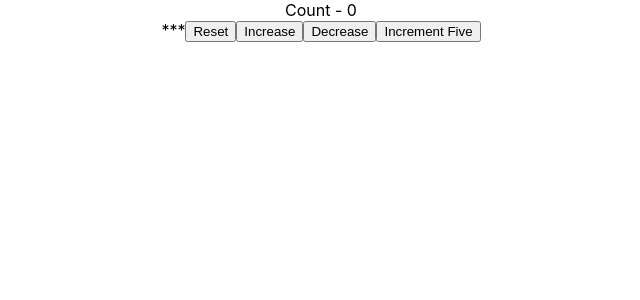
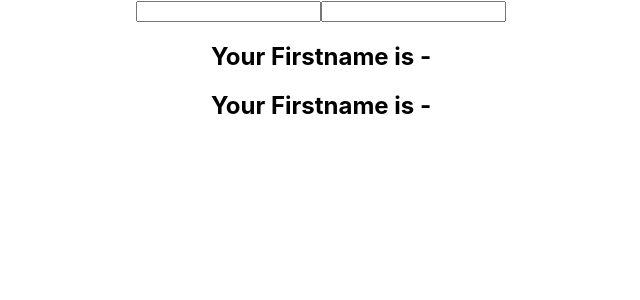
Before and after one commit to siegfred14/react-hooks, a React (Create React App) app: page / in a window 1280 px wide. Shown: the top 300 px of the page, without its empty margins (319-959 px from the left). Built offline with nearby package versions, Linux system fonts and the light colour scheme.

Commit message:
implementing objects as parameter in the useState hook

```diff
--- a/src/App.js
+++ b/src/App.js
@@ -3,12 +3,13 @@
 import ClassCounter from "./components/ClassCounter";
 import HookCounter from "./components/HookCounter";
 import HookCounterTwo from "./components/HookCounterTwo";
+import HookCounterThree from "./components/HookCounterThree";
 
 function App() {
   return (
     <div className="App">
       {/* <ClassCounter /> */}
-      <HookCounterTwo />
+      <HookCounterThree />
     </div>
   );
 }
--- a/src/components/HookCounterThree.js
+++ b/src/components/HookCounterThree.js
@@ -1,4 +1,4 @@
-// Using objects as a parameter in the useSeate hook
+// Using objects as a parameter in the useState hook
 import React, { useState } from "react";
 
 function HookCounterThree() {
@@ -7,8 +7,16 @@
   return (
     <div>
       <form>
-        <input type="text" />
-        <input type="text" />
+        <input
+          type="text"
+          value={name.firstName}
+          onChange={(e) => setName({ firstName: e.target.value })}
+        />
+        <input
+          type="text"
+          value={name.lastName}
+          onChange={(e) => setName({ lastName: e.target.value })}
+        />
         <h2>Your Firstname is - {name.firstName}</h2>
         <h2>Your Firstname is - {name.lastName}</h2>
       </form>
```
